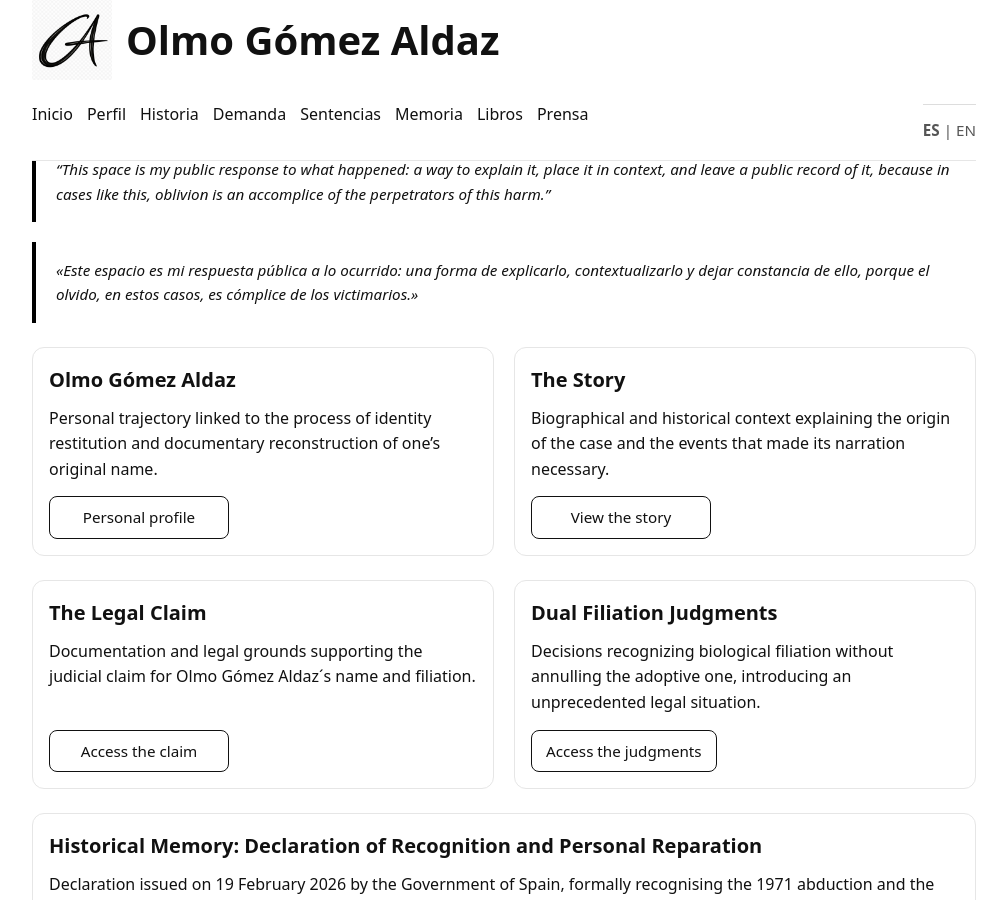
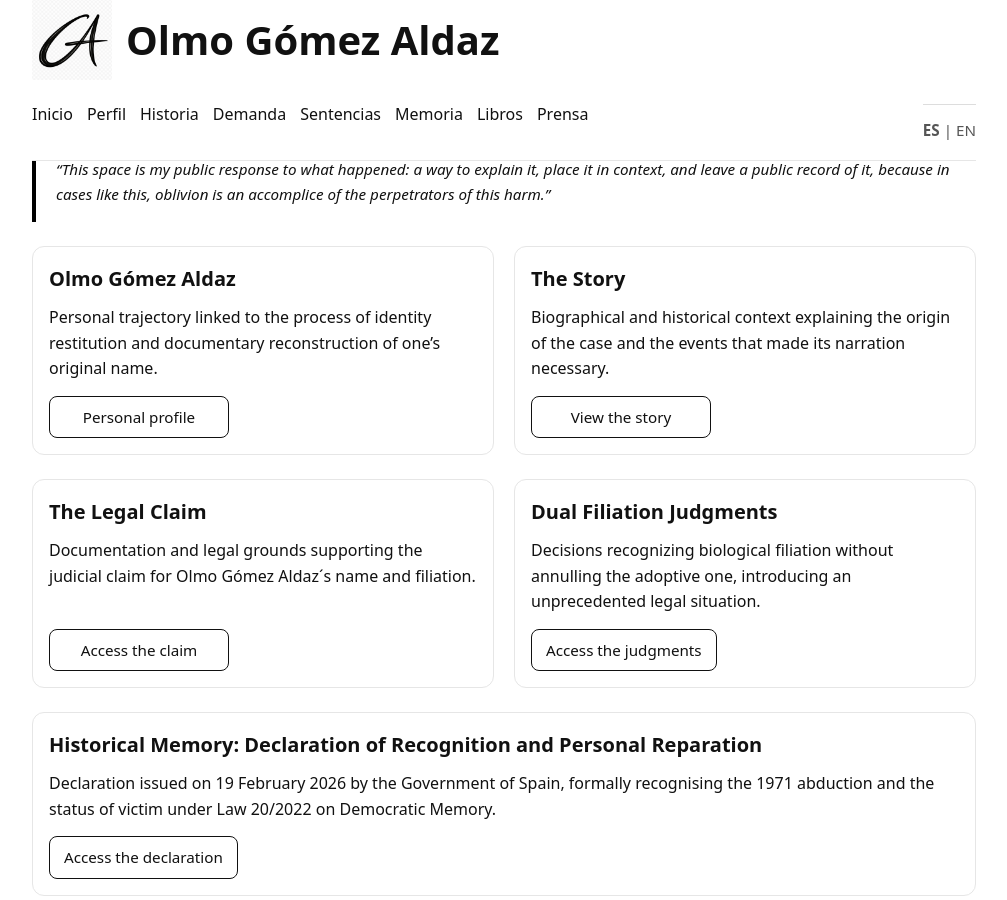
Before and after one commit to olmogaldaz/olmogaldaz.github.io, a Jekyll site: the page built from en/index.html, in a window 1280 px wide and 900 px high, scrolled down 392 px. Shown: the whole window, without its empty margins (136-1143 px from the left). Built offline with Jekyll 4.4.1, drawn with Linux system fonts in a browser that asks for light colours.

Commit message:
Update index.html

```diff
--- a/en/index.html
+++ b/en/index.html
@@ -33,10 +33,6 @@ description: Materials, documents and reflections on the judicially recognised i
 
   <blockquote class="legal-quote">
     <em>“This space is my public response to what happened: a way to explain it, place it in context, and leave a public record of it, because in cases like this, oblivion is an accomplice of the perpetrators of this harm.”</em>
-  </blockquote>
-
-  <blockquote class="legal-quote">
-    <em>«Este espacio es mi respuesta pública a lo ocurrido: una forma de explicarlo, contextualizarlo y dejar constancia de ello, porque el olvido, en estos casos, es cómplice de los victimarios.»</em>
   </blockquote>
 
   <!-- ROW 1 -->
```
